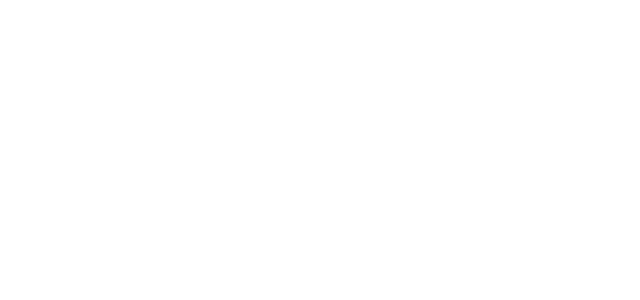
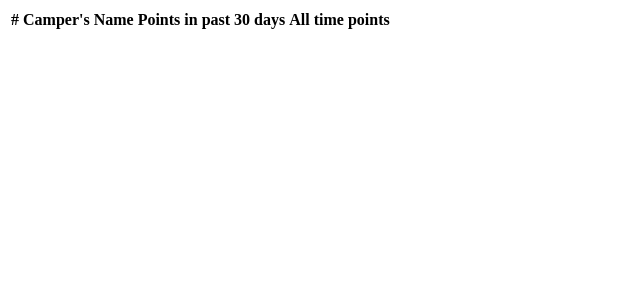
Before and after one commit to YuliyaU/campersLeaderboard, a React app: page / in a window 1280 px wide. Shown: the top 300 px of the page, without its empty margins (0-640 px from the left). Built offline with nearby package versions, Linux system fonts and the light colour scheme; the HTML template or start-up script is replaced by a standard one.

Commit message:
Creates CampersTable component

```diff
--- a/package.json
+++ b/package.json
@@ -1,7 +1,7 @@
 {
   "name": "camper-leaderboard",
   "version": "1.0.0",
-  "description": "Free Code Camp assignment to develop a React app that shows the campers who've earned the most brownie points in the past 30 days",
+  "description": "A React app that shows the FCC campers who've earned the most brownie points in the past 30 days",
   "main": "index.js",
   "scripts": {
     "watch-webpack": "webpack -w",
--- a/src/components/App.js
+++ b/src/components/App.js
@@ -1,7 +1,9 @@
+import {CampersTable} from './CampersTable';
+
 export const App = () => {
     return (
         <div>
-
+            <CampersTable />
         </div>
     );
 };
--- /dev/null
+++ b/src/components/CampersTable.js
@@ -0,0 +1,51 @@
+import {Component} from 'react';
+
+export class CampersTable extends Component {
+    constructor(props) {
+        super(props);
+        this.state = {
+            campers: [{
+                "username":"sjames1958gm",
+                "img":"https://avatars1.githubusercontent.com/u/4639625?v=4",
+                "alltime":8597,
+                "recent":116,
+                "lastUpdate":"2018-02-03T18:14:36.182Z"
+            }, {
+                "username":"Manish-Giri",
+                "img":"https://avatars2.githubusercontent.com/u/11348778?v=4",
+                "alltime":6465,
+                "recent":9,
+                "lastUpdate":"2018-02-03T19:01:33.088Z"
+            }, {
+                "username":"anthonygallina1",
+                "img":"https://avatars.githubusercontent.com/u/11003055?v=3",
+                "alltime":5477,
+                "recent":24,
+                "lastUpdate":"2018-02-03T19:06:48.785Z"
+            }, {
+                "username":"diomed",
+                "img":"https://avatars3.githubusercontent.com/u/72777?v=3",
+                "alltime":5061,
+                "recent":15,
+                "lastUpdate":"2018-02-03T19:03:03.159Z"}]
+        };
+    }
+
+    render() {
+        return (
+            <table>
+                <thead>
+                    <tr>
+                        <th>#</th>
+                        <th>Camper's Name</th>
+                        <th>Points in past 30 days</th>
+                        <th>All time points</th>
+                    </tr>
+                </thead>
+                <tbody>
+
+                </tbody>
+            </table>
+        );
+    }
+}
```
Also changed, not shown: 1 other file (tests, documents, lock files or other folders).
